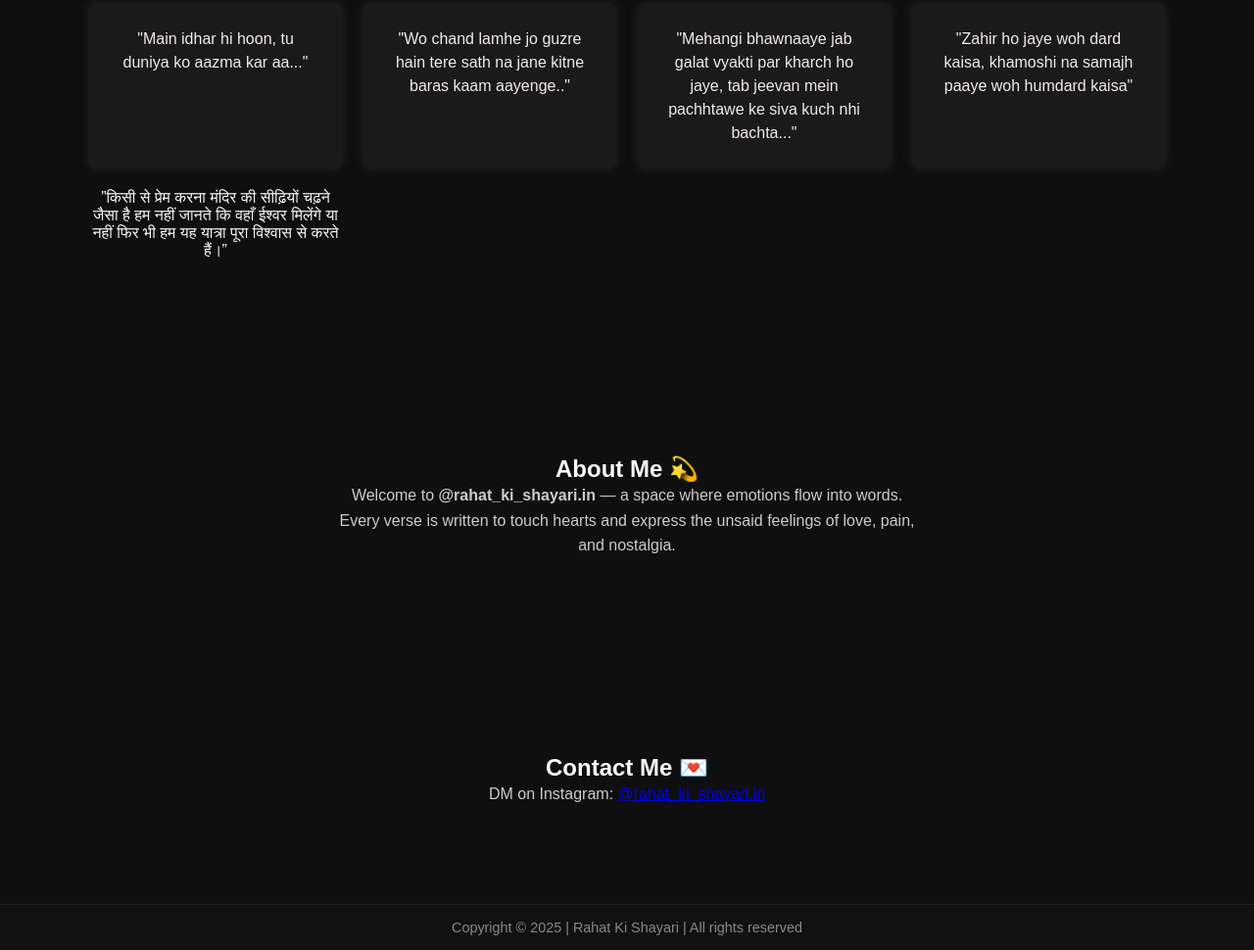
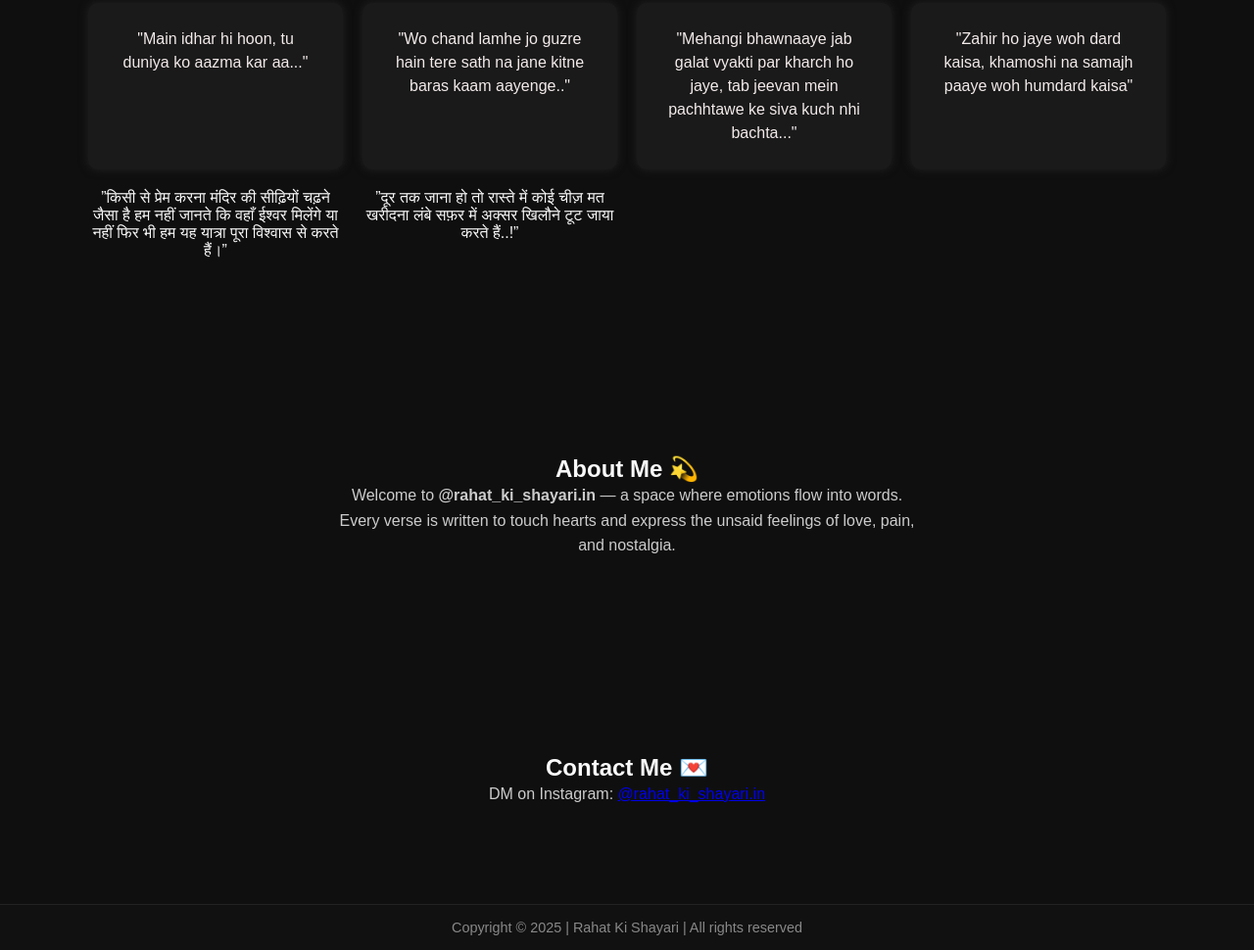
Before and after one commit to Geniuspriyanshu/rahat_ki_shayari, a plain HTML site: page index.html in a window 1280 px wide. Shown: the part 965-1935 px from the top of the page at 98% size. Drawn offline with Linux system fonts and the light colour scheme.

Commit message:
Update index.html
Added shayari

```diff
--- a/index.html
+++ b/index.html
@@ -41,6 +41,7 @@
 हम नहीं जानते कि वहाँ ईश्वर मिलेंगे या नहीं
 फिर भी हम यह यात्रा
 पूरा विश्वास से करते हैं।”</div>
+<div class=“shayari-card”>”दूर तक जाना हो तो रास्ते में कोई चीज़ मत खरीदना लंबे सफ़र में अक्सर खिलौने टूट जाया करते हैं..!”</div>
     </div>
   </section>
 
```
